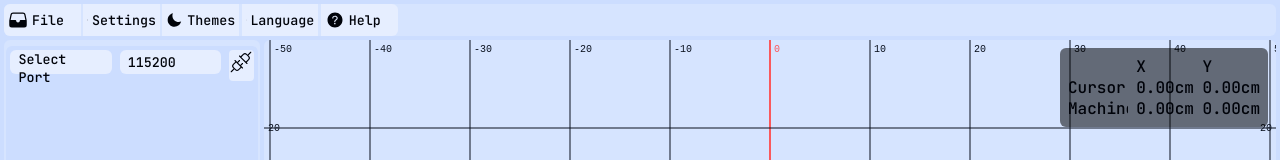
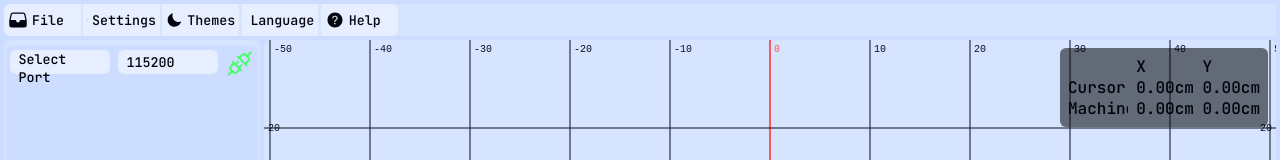
Before and after one commit to CommandJoo/J-CNC, a React (Vite) app in the folder frontend/: page / in a window 1280 px wide. Shown: the top 160 px of the page. Built offline with nearby package versions, Linux system fonts and the light colour scheme.

Commit message:
Colored connection button, fixed connected state being in Sidebar.tsx as its already in GRBLContext

```diff
--- a/frontend/src/App.css
+++ b/frontend/src/App.css
@@ -10,6 +10,8 @@
 
         --red: #FF4444DD;
         --blue: #4444FFDD;
+        --green: #44FF66;
+        --yellow: #FFFF44;
     }
 
     &[data-theme="dark"] {
@@ -21,8 +23,10 @@
         --color: hsl(220, 100%, 98%);
         --color-muted: hsl(220, 50%, 92%);
 
-        --red: #FF4444DD;
-        --blue: #4444FFDD;
+        --red: #FF4444;
+        --blue: #4444FF;
+        --green: #44FF66;
+        --yellow: #FFFF44;
     }
 
     &[data-theme="dracula"] {
@@ -36,6 +40,8 @@
 
         --red: #FF5555;
         --blue: #BD93F9;
+        --green: #50FA7B;
+        --yellow: #F1FA8C;
     }
 
     &[data-theme="monokai"] {
@@ -49,6 +55,8 @@
 
         --red: #F85E84;
         --blue: #AB9DF2;
+        --green: #A9DC76;
+        --yellow: #E5C463;
     }
 
     --ruler-color: var(--color-muted);
--- a/frontend/src/sidebar/Sidebar.css
+++ b/frontend/src/sidebar/Sidebar.css
@@ -57,8 +57,9 @@
             }
 
             .btn {
-                min-width: 10%;
-                font-size: 1.5rem;
+                height: 100%;
+                aspect-ratio: 1/1;
+                flex: 0 0 auto;
 
                 border: none;
                 outline: none;
@@ -66,8 +67,38 @@
                 background: var(--bg-light);
                 border-radius: 4px;
 
+                display: flex;
+                justify-content: center;
+                align-items: center;
+
+                box-sizing: border-box;
+                font-size: 1.7rem;
+                font-weight: 1000;
+
+                &.disconnected {
+                    background: var(--bg-dark);
+                    path {
+                        color: var(--green);
+                        stroke-width: 8px;
+                    }
+                }
+
                 &:hover {
-                    background: var(--bg-highlight);
+                    background: var(--bg);
+                }
+
+                &.connected {
+                    background: var(--red);
+                    path {
+                        color: var(--bg-dark);
+                        stroke-width: 6px;
+                    }
+
+                    &:hover {
+                        path {
+                            color: var(--bg);
+                        }
+                    }
                 }
             }
         }
--- a/frontend/src/sidebar/Sidebar.tsx
+++ b/frontend/src/sidebar/Sidebar.tsx
@@ -148,8 +148,7 @@ export default function Sidebar() {
     const {buttons} = useUI();
     const {handleContextMenu, close} = useContextMenu();
 
-    const {ports, baudrate, selectedPort, refreshPorts, disconnect, connect, setBaudrate, setSelectedPort} = useGRBL();
-    const [connected, setConnected] = useState(false);
+    const {ports, baudrate, selectedPort, connected, refreshPorts, disconnect, connect, setBaudrate, setSelectedPort} = useGRBL();
 
     const baudrates = [110, 300, 600, 1200, 2400, 4800, 9600, 14400, 19200, 38400, 57600, 115200, 128000, 230400, 256000, 460800, 921600]
 
@@ -160,7 +159,6 @@ export default function Sidebar() {
     const handleConnect = () => {
         if (connected) {
             disconnect();
-            setConnected(false);
             return;
         }
 
@@ -172,7 +170,6 @@ export default function Sidebar() {
             setSelectedPort(port.path);
 
             connect(port.path, rate);
-            setConnected(true);
         }
     };
 
@@ -211,7 +208,7 @@ export default function Sidebar() {
                             }}/>
                     })}
                 </Dropdown>
-                <button className={"btn"} onClick={() => handleConnect()}>
+                <button className={"btn"+(connected ? " connected" : " disconnected")} onClick={() => handleConnect()}>
                     {!connected ? <PiPlugsLight/> : <PiPlugsConnectedLight/>}
                 </button>
             </div>
```
Also changed, not shown: 2 other files (tests, documents, lock files or other folders).
